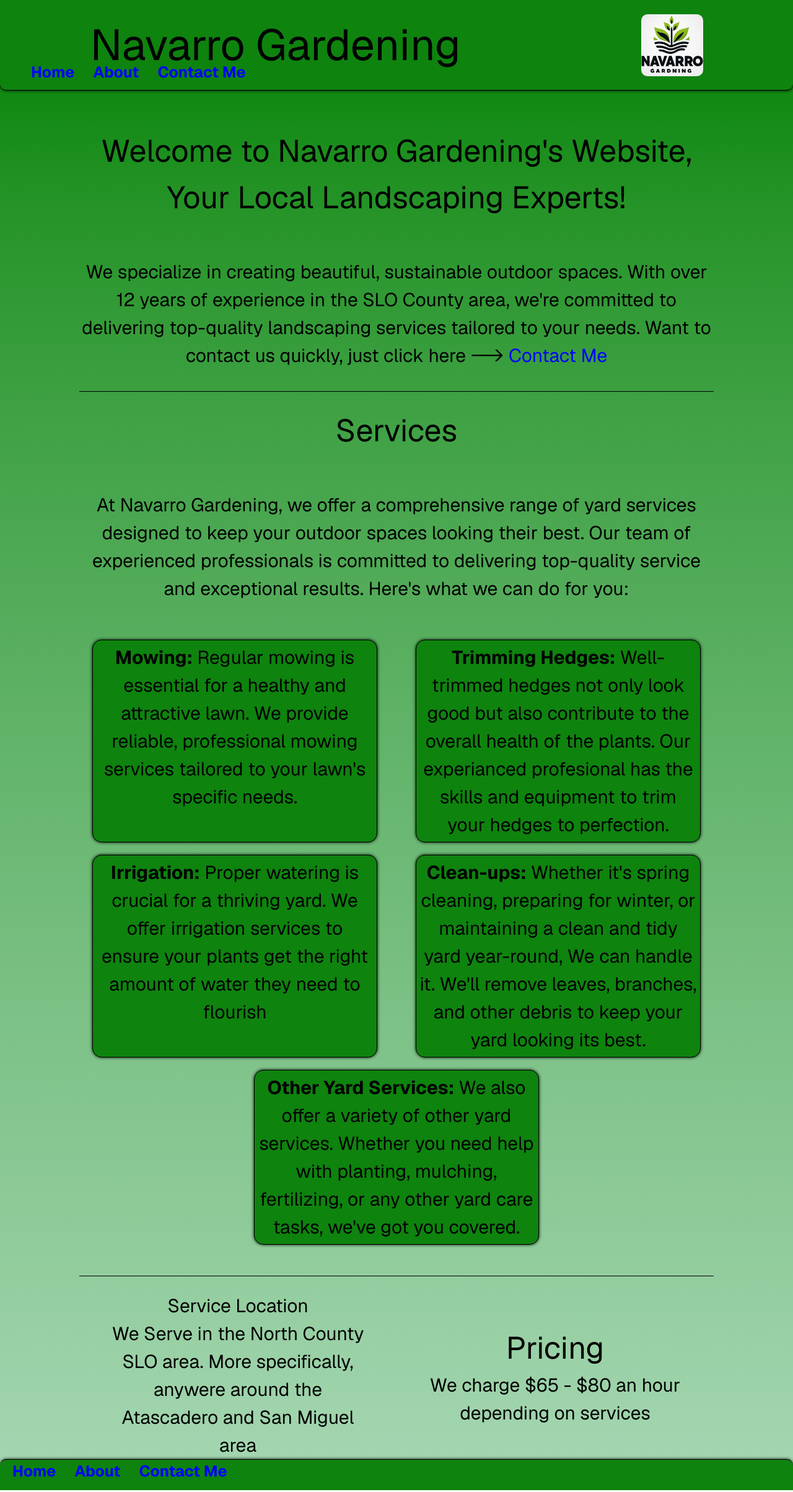
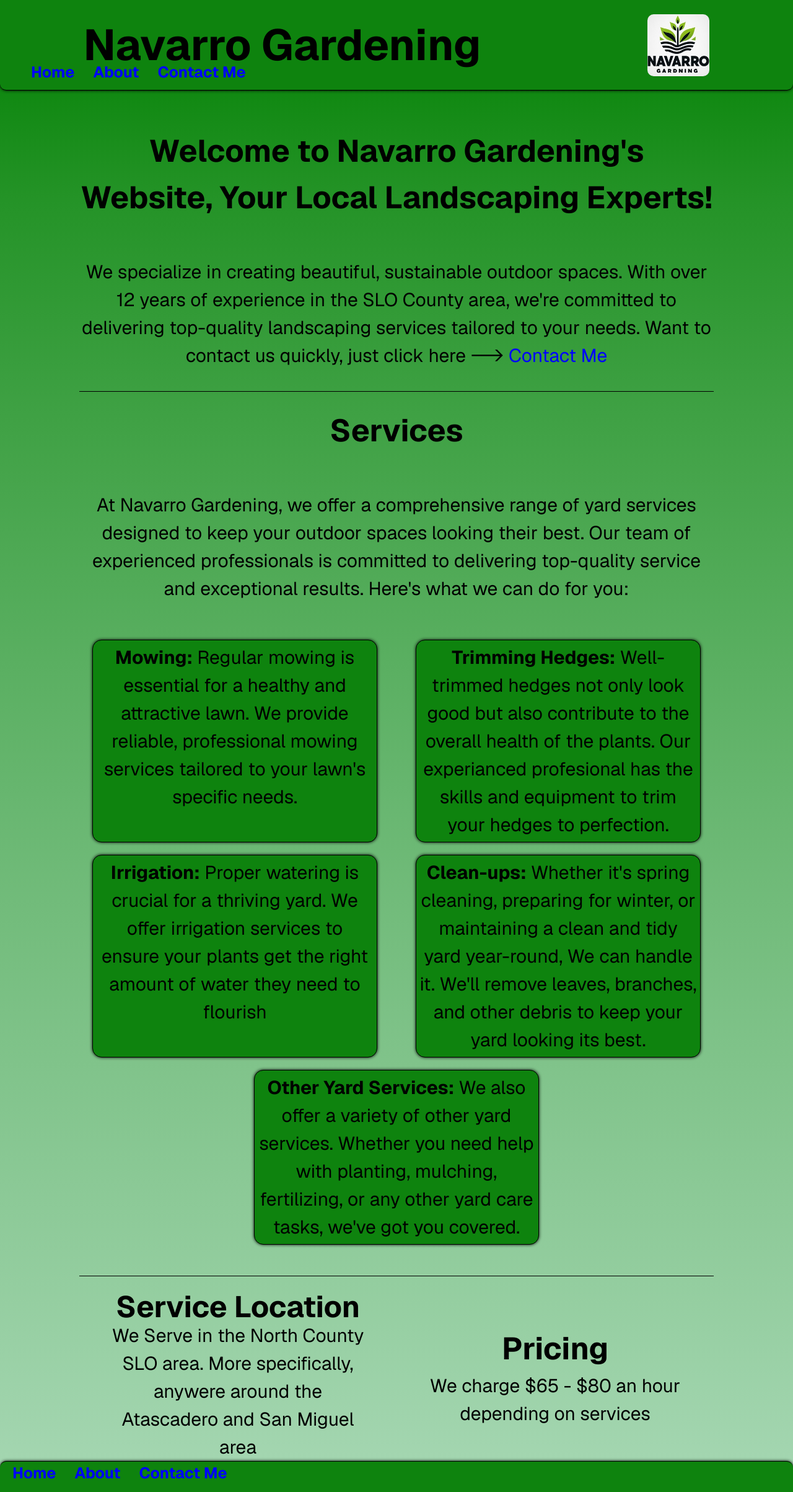
Before and after one commit to Julio-N-Coder/NavarroGardening, a Next.js app: page / in a window 1280 px wide. Shown: the whole page at 62% size. Built offline with nearby package versions, Linux system fonts and the light colour scheme.

Commit message:
fixed errors when imported ts and tailwind

```diff
--- a/src/app/about/page.tsx
+++ b/src/app/about/page.tsx
@@ -5,7 +5,7 @@ export default function About() {
   return (
     // add background image in imgbackground branch
     <main className={styles.main}>
-      <h1>About Navarro Gardening</h1>
+      <h1 className={`font-bold text-5xl`}>About Navarro Gardening</h1>
       <article className={styles.text}>
         <span className={styles.textLine}>
           Welcome to Navarro Gardening, your local landscaping experts. We are
--- a/src/app/contact-me/page.tsx
+++ b/src/app/contact-me/page.tsx
@@ -1,39 +1,69 @@
-import React from 'react'
-import styles from './page.module.css'
-import sendMail from '@/server/action'
-import SubmitButton from '@/components/submitButton/submitButton'
+import React from "react";
+import styles from "./page.module.css";
+import sendMail from "@/server/action";
+import SubmitButton from "@/components/submitButton/submitButton";
 
 export default function Contact() {
-
   return (
     <>
-    <h1 className={styles.title}>Contact Page</h1>
+      <h1 className={`${styles.title} font-bold`}>Contact Page</h1>
       <main className={styles.main}>
         {/* Left side of Contact info page */}
         <section className={styles.contactInfo}>
-        <h1 className={styles.leftTitle}>If you would like to contact us, you can either:</h1>
+          <h1 className={`${styles.leftTitle} font-bold`}>
+            If you would like to contact us, you can either:
+          </h1>
           <article className={`${styles.center} ${styles.leftContactInfo}`}>
             <span>Contact us through our email</span>
-          <span className={styles.info} id="myemail">navarrogardening@gmail.com</span>
+            <span className={styles.info} id="myemail">
+              navarrogardening@gmail.com
+            </span>
             <span>Contact us through our Phone number</span>
             <span className={styles.info}>(805)-712-4856</span>
             <span>Or you can just contact us in the form here!</span>
           </article>
         </section>
         {/* Form section */}
-      <form className={styles.form} action={sendMail} >
+        <form className={styles.form} action={sendMail}>
           <div className={styles.center}>
-          <label className={styles.emailLabel} for='email'>Email</label>
-          <input className={styles.input} id='email' name='email' type='email' placeholder='Email' minLength='4' maxLength='35' required={true} />
+            <label className={styles.emailLabel} htmlFor="email">
+              Email
+            </label>
+            <input
+              className={styles.input}
+              id="email"
+              name="email"
+              type="email"
+              placeholder="Email"
+              minLength={4}
+              maxLength={35}
+              required={true}
+            />
           </div>
           <div className={styles.center}>
-          <label className={styles.messageLabel} for='message'> Enter Message</label>
-          <textarea className={styles.message} id='message' name='message' placeholder='Enter Message Here' minLength='15' maxLength='500' required={true} />
+            <label className={styles.messageLabel} htmlFor="message">
+              {" "}
+              Enter Message
+            </label>
+            <textarea
+              className={styles.message}
+              id="message"
+              name="message"
+              placeholder="Enter Message Here"
+              minLength={15}
+              maxLength={500}
+              required={true}
+            />
           </div>
-        <input type="checkbox" name='honeypot' value="honeypot" style={{ display: 'none' }} />
+          <input
+            type="checkbox"
+            name="honeypot"
+            value="honeypot"
+            style={{ display: "none" }}
+          />
           <SubmitButton />
         </form>
       </main>
     </>
-  )
+  );
 }
--- a/src/app/layout.tsx
+++ b/src/app/layout.tsx
@@ -13,7 +13,7 @@ export const metadata = {
 export default function RootLayout({ children }) {
   return (
     <html lang="en">
-      <body className={GeistSans.className}>
+      <body className={`${GeistSans.className} antialiased`}>
         <div className="page-container">
           <Header />
           {children}
--- a/src/app/page.tsx
+++ b/src/app/page.tsx
@@ -8,7 +8,7 @@ export default function Home() {
       <section
         className={`${styles.introduction} ${styles.center} ${styles.textSize}`}
       >
-        <h2 className={`${styles.title}`}>
+        <h2 className={`${styles.title} font-bold`}>
           Welcome to Navarro Gardening&apos;s Website, Your Local Landscaping
           Experts!
         </h2>
@@ -26,7 +26,7 @@ export default function Home() {
       <section
         className={`${styles.servicesContainer} ${styles.center} ${styles.textSize}`}
       >
-        <h2 className={styles.title}>Services</h2>
+        <h2 className={`${styles.title} font-bold`}>Services</h2>
         <article>
           At Navarro Gardening, we offer a comprehensive range of yard services
           designed to keep your outdoor spaces looking their best. Our team of
@@ -69,15 +69,15 @@ export default function Home() {
       <section className={`${styles.locationPricing} ${styles.textSize}`}>
         {/* location section */}
         <div className={styles.location}>
-          <h2>Service Location</h2>
+          <h2 className={`font-bold text-5xl`}>Service Location</h2>
           <article>
             We Serve in the North County SLO area. More specifically, anywere
             around the Atascadero and San Miguel area
           </article>
         </div>
         {/* Pricing section */}
-        <div className={styles.pricing}>
-          <h2 className={styles.title}>Pricing</h2>
+        <div className={`${styles.pricing}`}>
+          <h2 className={`${styles.title} font-bold`}>Pricing</h2>
           <article className={styles.article}>
             We charge $65 - $80 an hour depending on services
           </article>
--- a/src/components/Header/header.tsx
+++ b/src/components/Header/header.tsx
@@ -8,7 +8,7 @@ export default function Header() {
   return (
     <header className={`${styles.header} header`}>
       <div className={styles.titleLogo}>
-        <h1 className={styles.title}>Navarro Gardening</h1>
+        <h1 className={`${styles.title} font-bold`}>Navarro Gardening</h1>
         <Link href="/" className={styles.logoContainer}>
           <Image
             className={styles.logo}
@@ -20,7 +20,7 @@ export default function Header() {
           />
         </Link>
       </div>
-      <nav className={styles.navbar}>
+      <nav className={`${styles.navbar}`}>
         <Link className="link" href="/">
           Home
         </Link>
```
Lines whose indentation alone changed are shown as unchanged.
